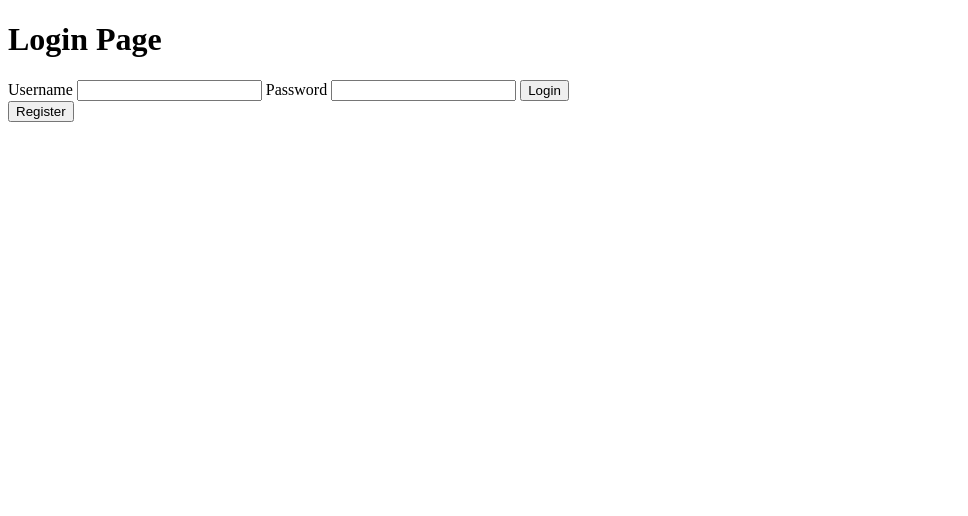
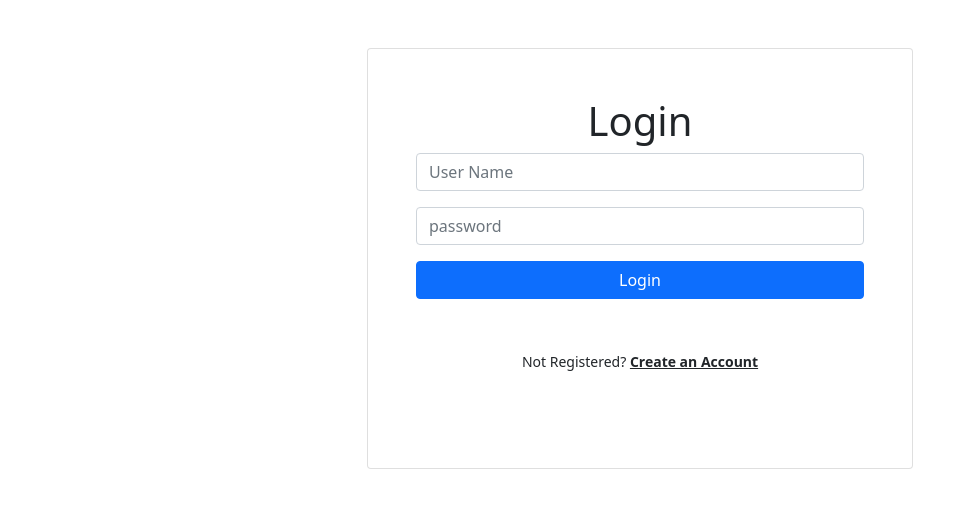
Before and after one commit to nickolaslivero/apiods2, a Django app: page /login/ in a window 1280 px wide. Shown: the top 516 px of the page, without its empty margins (0-968 px from the left). Run offline with Django 5.2, Linux system fonts and the light colour scheme.

Commit message:
adding css

```diff
--- a/blockchain_api/models/vaccine_model.py
+++ b/blockchain_api/models/vaccine_model.py
@@ -6,3 +6,4 @@ class VaccineRecord(BaseModel):
     username: str
     vaccine_name: str
     date: str
+    end_date: str
--- a/vaccine_project/templates/base.html
+++ b/vaccine_project/templates/base.html
@@ -3,6 +3,7 @@
 <head>
     <meta charset="UTF-8">
     <meta name="viewport" content="width=device-width, initial-scale=1.0">
+    <link href="https://cdn.jsdelivr.net/npm/bootstrap@5.0.2/dist/css/bootstrap.min.css" rel="stylesheet" integrity="sha384-EVSTQN3/azprG1Anm3QDgpJLIm9Nao0Yz1ztcQTwFspd3yD65VohhpuuCOmLASjC" crossorigin="anonymous">
     <title>Vaccine Manager</title>
 </head>
 <body>
--- a/vaccine_project/users/templates/users/login.html
+++ b/vaccine_project/users/templates/users/login.html
@@ -1,13 +1,32 @@
 {% extends 'base.html' %}
 {% block content %}
-<h1>Login Page</h1>
-<form method="POST" action="{% url 'login' %}">
-    {% csrf_token %}
-    <label>Username</label>
-    <input type="text" name="username" />
-    <label>Password</label>
-    <input type="password" name="password" />
-    <input type="submit" value="Login" />
-</form>
-<a href="{% url 'register' %}"><button>Register</button></a>
+<div class="container">
+    <div class="row">
+      <div class="col-md-6 offset-md-3">
+        <div class="card my-5">
+
+          <form class="card-body cardbody-color p-lg-5" method="POST" action="{% url 'login' %}">
+            {% csrf_token %}
+
+            <div class="text-center">
+              <h1>Login</h1>
+            </div>
+
+            <div class="mb-3">
+              <input type="text" class="form-control" id="Username" name="username" aria-describedby="emailHelp"
+                placeholder="User Name">
+            </div>
+            <div class="mb-3">
+              <input type="password" class="form-control" id="password" name="password" placeholder="password">
+            </div>
+            <div class="text-center"><button type="submit" class="btn btn-primary px-5 mb-5 w-100">Login</button></div>
+            <div id="emailHelp" class="form-text text-center mb-5 text-dark">Not
+              Registered? <a href="{% url 'register' %}" class="text-dark fw-bold"> Create an
+                Account</a>
+            </div>
+          </form>
+        </div>
+      </div>
+    </div>
+</div>
 {% endblock %}
--- a/vaccine_project/vaccine_list/views.py
+++ b/vaccine_project/vaccine_list/views.py
@@ -11,7 +11,7 @@ def home(request):
 
     response = requests.get(f'http://127.0.0.1:8000/blocks/{request.user.username}')
     context = {
-        'vaccine_list': response.json()
+        'vaccine_list': [] if isinstance(response.json(), dict) else response.json()
     }
 
     return render(request, 'vaccine_list/vaccine_list.html', context)
@@ -25,12 +25,14 @@ def add_vaccine(request):
     if request.method == "POST":
         vaccine_name = request.POST.get('vaccine_name')
         date = request.POST.get('date')
+        end_date = request.POST.get('end_date')
 
         data = dict(
             id=str(uuid4()),
             username=request.user.username,
             vaccine_name=vaccine_name,
             date=date,
+            end_date=end_date
         )
 
         requests.post('http://127.0.0.1:8000/blocks', json=data)
```
Also changed, not shown: vaccine_project/users/templates/users/register.html (+29 -10 lines), vaccine_project/vaccine_list/templates/vaccine_list/add_vaccine.html (+30 -9 lines), vaccine_project/vaccine_list/templates/vaccine_list/vaccine_list.html (+40 -11 lines), vaccine_project/db.sqlite3.
